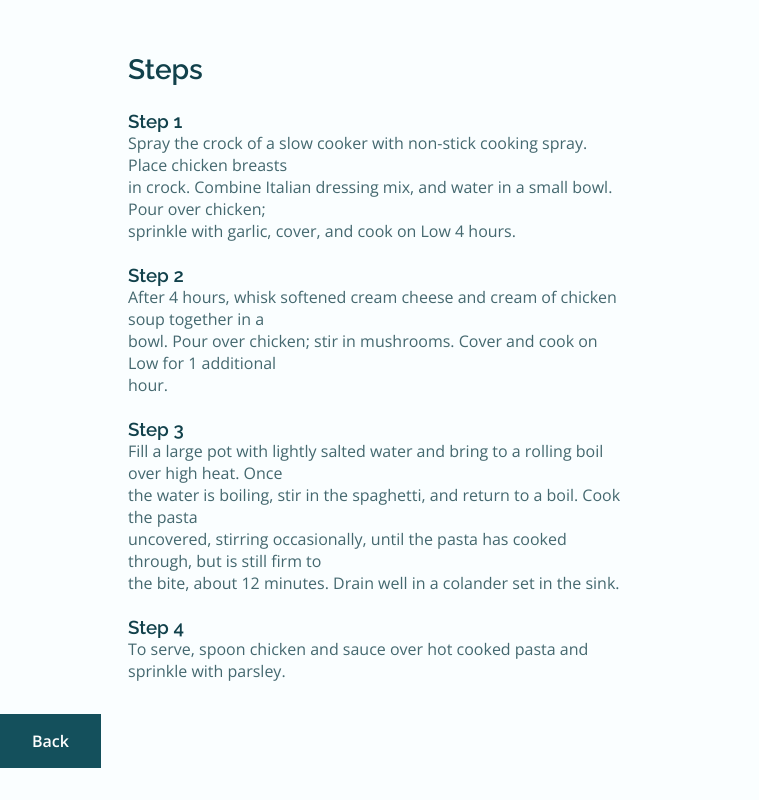
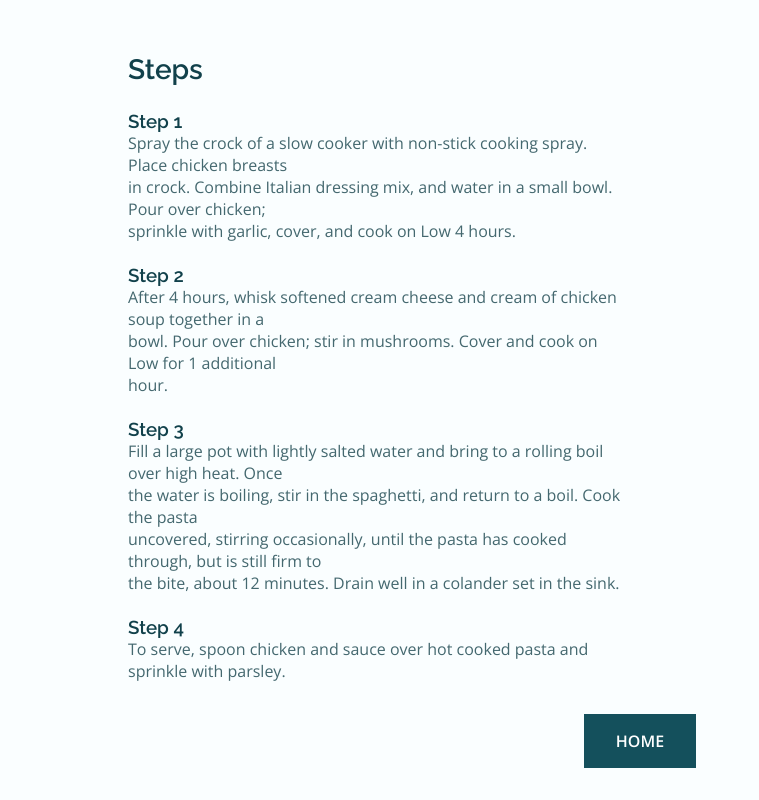
Before and after one commit to wesonga/odin-recipes, a plain HTML site: page alfredo.html in a window 1280 px wide. Shown: the part 1152-1952 px from the top of the page, without its empty margins (0-759 px from the left). Drawn offline with nearby package versions, Linux system fonts and the light colour scheme.

Commit message:
Edits to the button in html pages

```diff
--- a/alfredo.html
+++ b/alfredo.html
@@ -105,8 +105,8 @@
                 </ul>
             </div>
         </div>
-        <div class="about__data">
-            <a class="button" href="index.html">Back</a>
+        <div style="text-align:center;">
+            <a class="button" href="index.html">HOME</a>
         </div>
     </section>
 </body>
```
Also changed, not shown: braciole.html (+2 -2 lines), turkeyMeatballs.html (+2 -2 lines).
